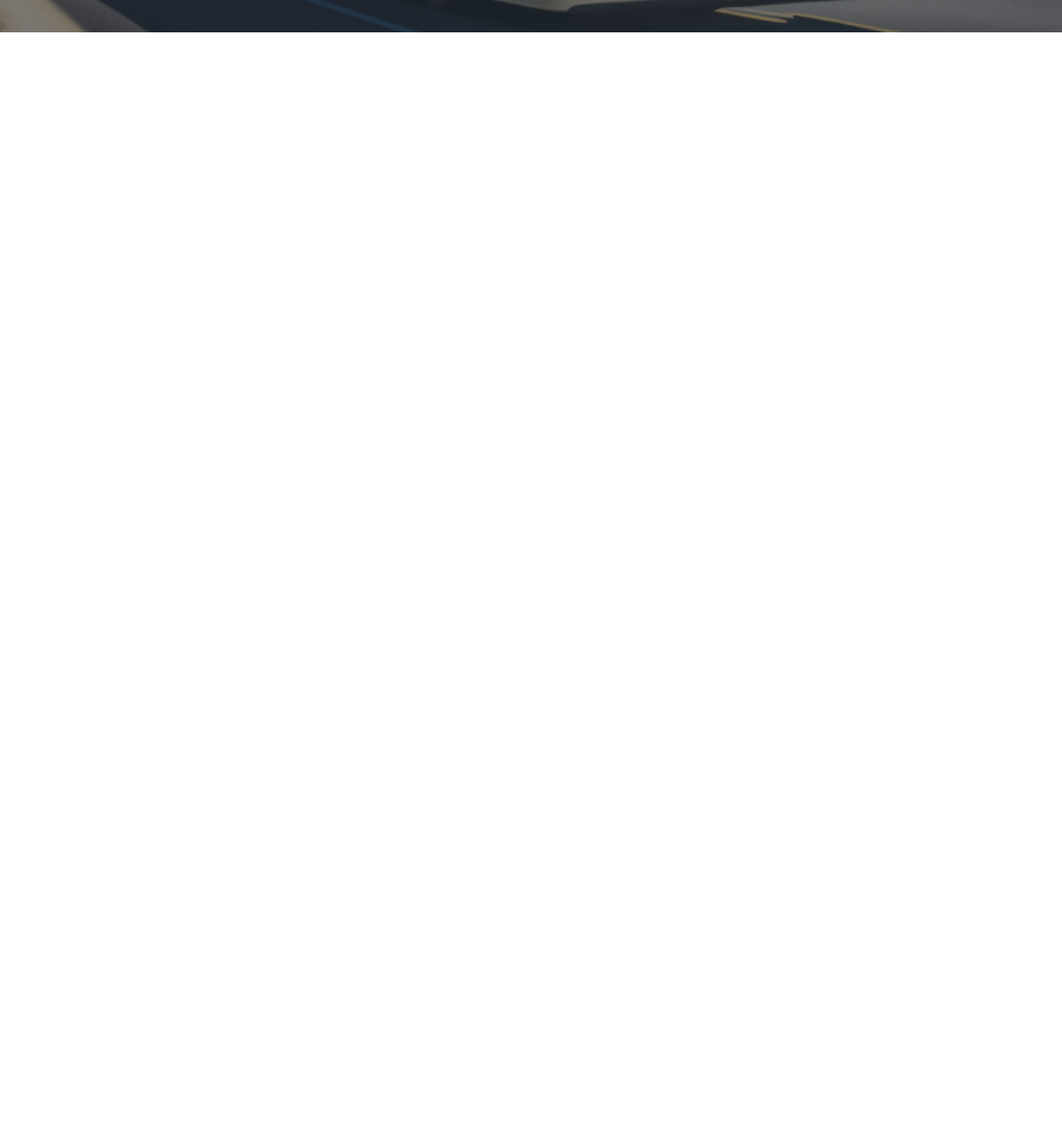
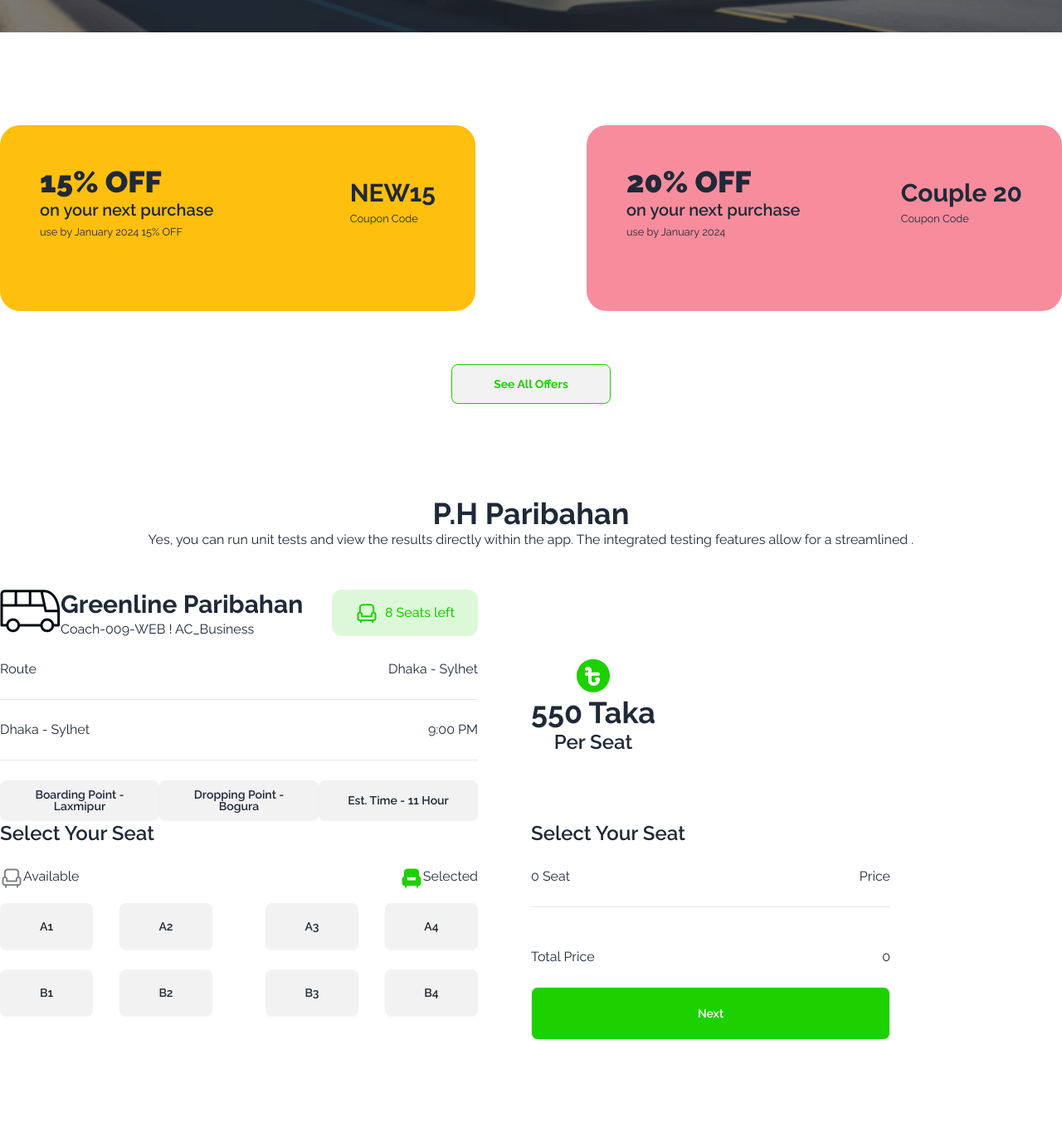
Before and after one commit to shakib2003/smart-ticketing-assignment, a plain HTML site: page index.html in a window 1280 px wide. Shown: the part 829-2194 px from the top of the page at 83% size. Before the commit the page ends 868 px from the top, so only its background shows below. Drawn offline with nearby package versions, Linux system fonts and the light colour scheme.

Commit message:
seat and seat price get by js-dom and set in select seat section

```diff
--- /dev/null
+++ b/JS/index.js
@@ -0,0 +1,19 @@
+const seats = document.querySelectorAll('.sit');
+// console.log(seats);
+
+for (let index = 0; index < seats.length; index++) {
+  const seat = seats[index];
+  // console.log(element);
+  seat.addEventListener('click', function(){
+    const seatName = seat.innerText;
+    const seatSelect = document.getElementById('seat-select');
+    const p = document.createElement('p');
+    p.innerText = seatName;
+    seatSelect.appendChild(p);
+    const fare = parseFloat(document.getElementById('fare').innerText);
+    const price = document.getElementById('price');
+    const everySitPrice = document.createElement('p');
+    everySitPrice.innerText = fare;
+    price.appendChild(everySitPrice);
+  })
+}
--- a/index.html
+++ b/index.html
@@ -18,7 +18,10 @@
         <div class="navbar-start">
           <div class="dropdown">
             <div tabindex="0" role="button" class="btn btn-ghost lg:hidden">
-              <svg xmlns="http://www.w3.org/2000/svg" class="h-5 w-5" fill="none" viewBox="0 0 24 24" stroke="currentColor"><path stroke-linecap="round" stroke-linejoin="round" stroke-width="2" d="M4 6h16M4 12h8m-8 6h16" /></svg>
+              <svg xmlns="http://www.w3.org/2000/svg" class="h-5 w-5" fill="none" viewBox="0 0 24 24"
+                stroke="currentColor">
+                <path stroke-linecap="round" stroke-linejoin="round" stroke-width="2" d="M4 6h16M4 12h8m-8 6h16" />
+              </svg>
             </div>
             <ul tabindex="0" class="menu menu-sm dropdown-content mt-3 z-[1] p-2 shadow bg-base-100 rounded-box w-52">
               <li><a>Home</a></li>
@@ -32,9 +35,9 @@
         <div class="navbar-center hidden lg:flex">
           <ul class="menu menu-horizontal px-1">
             <li><a>Home</a></li>
-              <li><a>About</a></li>
-              <li><a>Destination</a></li>
-              <li><a>Search</a></li>
+            <li><a>About</a></li>
+            <li><a>Destination</a></li>
+            <li><a>Search</a></li>
           </ul>
         </div>
         <div class="navbar-end">
@@ -43,19 +46,168 @@
       </div>
     </nav>
     <!-- banner -->
-    <section class="mx-auto">
+    <section class="mx-auto mb-28">
       <div class="hero min-h-screen" style="background-image: url(images/banner.png);">
         <div class="hero-overlay bg-opacity-60"></div>
         <div class="hero-content text-center text-neutral-content">
           <div class="max-w-md">
-            <h1 class="mb-5 text-5xl font-bold">Hello there</h1>
-            <p class="mb-5">Provident cupiditate voluptatem et in. Quaerat fugiat ut assumenda excepturi exercitationem quasi. In deleniti eaque aut repudiandae et a id nisi.</p>
-            <button class="btn btn-primary">Get Started</button>
+            <h1 class="mb-5 text-6xl font-extrabold">End-to-End Travel with<br> <span class="text-[#1DD100]">P
+                Paribahan</span></h1>
+            <p class="mb-5">Yes, you can run unit tests and view the results directly within the app. The integrated
+              testing features allow for a streamlined .</p>
+            <button class="btn font-bold bg-[#1DD100]">Buy Tickets</button>
           </div>
         </div>
       </div>
     </section>
   </header>
+  <main>
+    <!-- offers coupon -->
+    <section class="flex justify-between mb-16">
+      <div class="w-[573px] h-56 bg-[#FFBF0F] rounded-3xl px-12 flex justify-between">
+        <div class="py-12">
+          <h2 class="text-4xl font-black">15% OFF</h2>
+          <h4 class="text-xl font-semibold">on your next purchase</h4>
+          <small>use by January 2024
+            15% OFF</small>
+        </div>
+        <div class="py-16">
+          <h2 class="text-3xl font-bold">NEW15</h2>
+          <small>Coupon Code</small>
+        </div>
+      </div>
+      <div class="w-[573px] h-56 bg-[#F78C9C] rounded-3xl px-12 flex justify-between">
+        <div class="py-12">
+          <h2 class="text-4xl font-black">20% OFF</h2>
+          <h4 class="text-xl font-semibold">on your next purchase</h4>
+          <small>use by January 2024</small>
+        </div>
+        <div class="py-16">
+          <h2 class="text-3xl font-bold">Couple 20</h2>
+          <small>Coupon Code</small>
+        </div>
+      </div>
+    </section>
+    <div class="text-center mb-28">
+      <button class="btn w-48 font-bold text-[#1DD100] border-[#1DD100]">See All Offers</button>
+    </div>
+    <!-- paribahan title section -->
+    <section class="text-center mb-12">
+      <h3 class="text-4xl font-bold">P.H Paribahan</h3>
+      <p>Yes, you can run unit tests and view the results directly within the app. The integrated testing features allow
+        for a streamlined .</p>
+    </section>
+    <!-- fare section -->
+    <section class="flex gap-16">
+      <!-- route section -->
+      <div>
+        <div class="flex justify-between">
+          <div class="flex">
+            <div>
+              <img src="images/bus-logo.png" alt="">
+            </div>
+            <div>
+              <h3 class="text-3xl font-bold">Greenline Paribahan</h3>
+              <p>Coach-009-WEB ! AC_Business</p>
+            </div>
+          </div>
+          <div class="flex gap-2 px-5 py-4 justify-center items-center w-44 h-14 bg-[#1DD10026] rounded-xl">
+            <img src="images/seat-green.png" alt="">
+            <p class="font-medium  text-[#1DD100]"><span>8</span> Seats left</p>
+          </div>
+        </div>
+        <div class="flex justify-between mt-6 mb-6">
+          <p>Route</p>
+          <p>Dhaka - Sylhet</p>
+        </div>
+        <hr>
+        <div class="flex justify-between mt-6 mb-6">
+          <p>Dhaka - Sylhet</p>
+          <p>9:00 PM</p>
+        </div>
+        <hr>
+        <div class="flex justify-evenly mt-6">
+          <div>
+            <button class="btn w-48">Boarding Point - Laxmipur</button>
+          </div>
+          <div>
+            <button class="btn w-48">Dropping Point - Bogura</button>
+          </div>
+          <div>
+            <button class="btn w-48">Est. Time - 11 Hour</button>
+          </div>
+        </div>
+
+      </div>
+      <div class="flex flex-col justify-center items-center">
+        <div>
+          <img src="images/fare.png" alt="">
+        </div>
+        <h3 class="text-4xl font-bold"><span id="fare">550</span> Taka</h3>
+        <p class="text-2xl font-semibold">Per Seat</p>
+      </div>
+    </section>
+    <!-- sit section -->
+    <section class="flex gap-16">
+      <div>
+        <h3 class="text-2xl font-semibold mb-6">Select Your Seat</h3>
+        <div>
+          <div class="flex justify-between mb-4">
+            <div class="flex">
+              <img src="images/seat-gray.png" alt="">
+              <p>Available</p>
+            </div>
+            <div class="flex">
+              <img src="images/seat-green-filled.png" alt="">
+              <p>Selected</p>
+            </div>
+          </div>
+          <div class="grid grid-cols-2 gap-16">
+            <div class="flex gap-8 mb-6">
+              <button class="sit btn w-28 h-14">A1</button>
+              <button class="sit btn w-28 h-14">A2</button>
+            </div>
+            <div class="flex gap-8 mb-6">
+              <button class="sit btn w-28 h-14">A3</button>
+              <button class="sit btn w-28 h-14">A4</button>
+            </div>
+          </div>
+          <div class="grid grid-cols-2 gap-16">
+            <div class="flex gap-8 mb-6">
+              <button class="sit btn w-28 h-14">B1</button>
+              <button class="sit btn w-28 h-14">B2</button>
+            </div>
+            <div class="flex gap-8 mb-6">
+              <button class="sit btn w-28 h-14">B3</button>
+              <button class="sit btn w-28 h-14">B4</button>
+            </div>
+          </div>
+        </div>
+      </div>
+      <div>
+        <h3 class="text-2xl font-semibold mb-6">Select Your Seat</h3>
+        <div class="w-[433px] h-80">
+          <div class="flex justify-between mb-6">
+            <p><span>0 </span>Seat</p>
+            <p>Price</p>
+          </div>
+          <hr>
+          <div class="flex justify-between mt-6 mb-6">
+            <div id="seat-select"></div>
+            <div id="price"></div>
+          </div>
+          <div class="flex justify-between mt-6 mb-6">
+            <p>Total Price</p>
+            <p id="total-price">0</p>
+          </div>
+          <button class="btn w-[433px] h-16 text-white bg-[#1DD100]">Next</button>
+        </div>
+      </div>
+    </section>
+  </main>
+  <script src="JS/index.js"></script>
 </body>
 
+
+
 </html>
```
